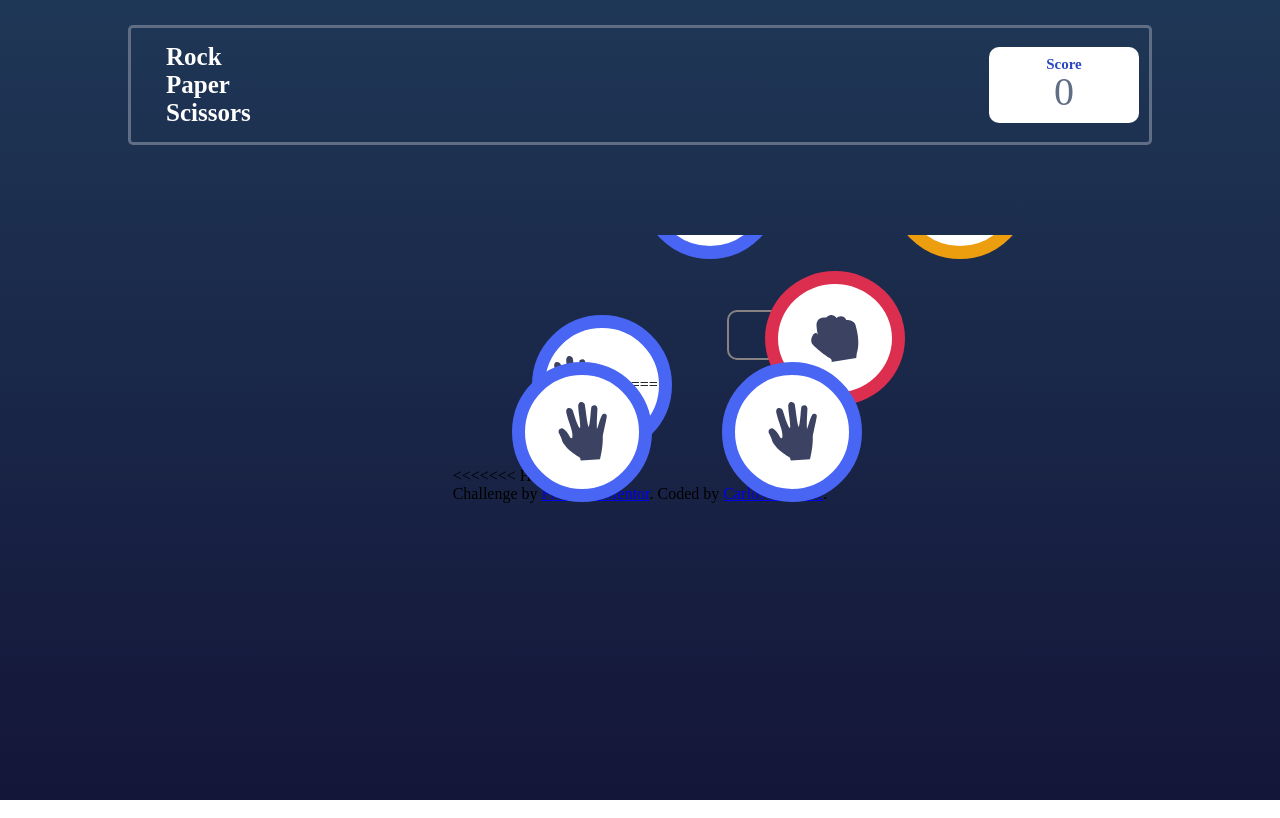
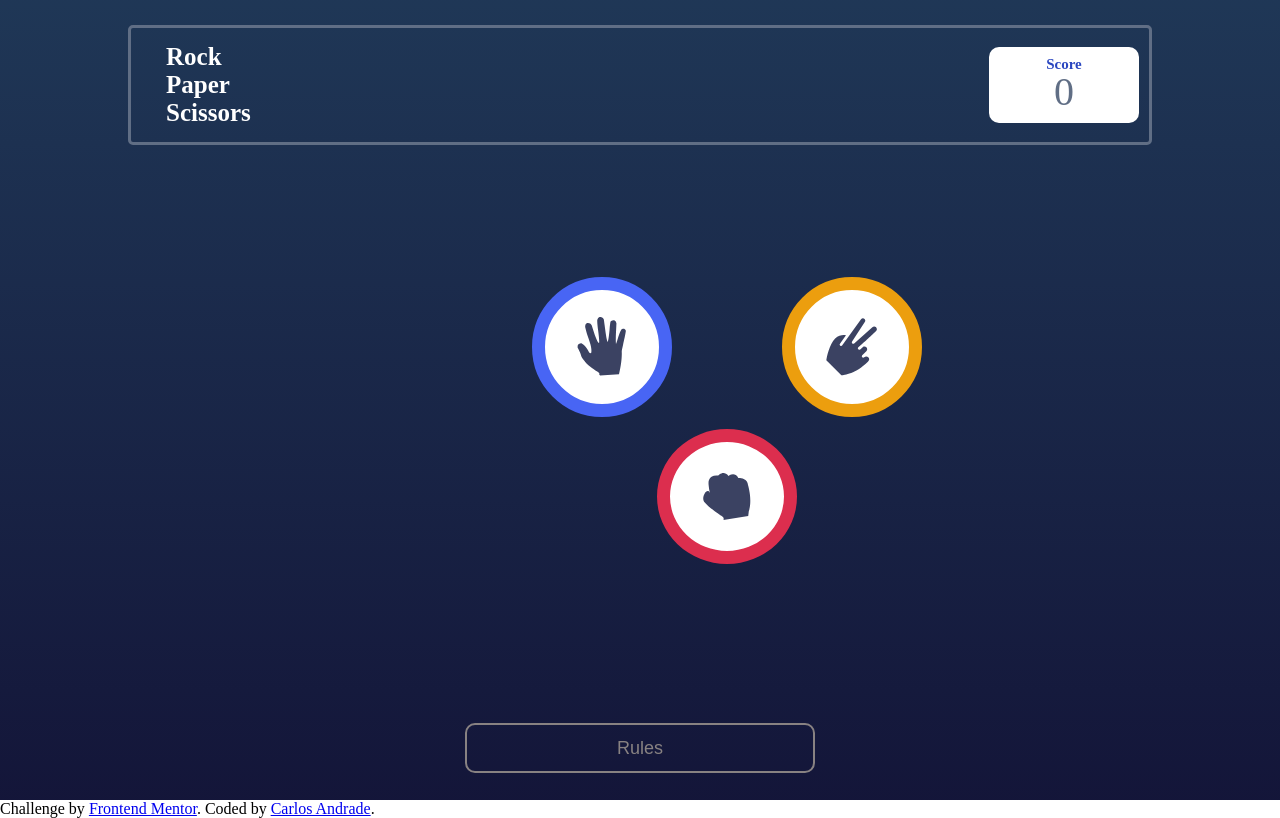
Before and after one commit to Caduzinhok/jo-ken-po, a plain HTML site: page index.html in a window 1280 px wide. Drawn offline with Linux system fonts and the light colour scheme; a web font is replaced by a local one.

Commit message:
first commit

```diff
--- a/css/style.css
+++ b/css/style.css
@@ -163,7 +163,7 @@
 .container .rules{
     width: 35%;
     font-family: sans-serif;
-    max-width: 300px;
+    max-width: 350px;
     font-size: 18px;
     border: 2px solid rgb(136, 130, 130);
     color: rgb(136, 130, 130);
@@ -192,6 +192,14 @@
     .container .game .rock{
         width: 140px;
         height: 140px;
+    }
+    .container .game .game-choices {
+        position: absolute;
+        left: 35%;
+        bottom: 25%;
+    }
+    .container .game .gameplay {
+        left: 100%;
     }
 }
 
--- a/index.html
+++ b/index.html
@@ -35,17 +35,10 @@
       </div>
       <div class="game">
         <div class="choices">
-<<<<<<< HEAD
           <div class="game-choices" id = 'gamechoices'>
             <div class="choice1" id = 'choice1'>
               <div class="paper distance"id = 'paper'>
                 <img src="images/icon-paper.svg" alt="" id = 'paper2'>
-=======
-          <div class="game-choices">
-            <div class="choice1" id="choice1">
-              <div class="paper distance" id="paper">
-                <img src="images/icon-paper.svg" alt="" id="paper2" />
->>>>>>> b227f51a50eb7313394a4ff1870212738956d5fa
               </div>
             </div>
             <div class="choice2" id="choice2">
--- a/js/main.js
+++ b/js/main.js
@@ -25,7 +25,6 @@ var rock3 = `<div class="rock distance bottom" id = 'rock'>
 </div>`;
 document.getElementById('paper').addEventListener('click',forChoice1);
 function forChoice1() {
-    console.log('ok')
     choose1.innerHTML = `${paper3}`;
     choose2.innerHTML = ``;
     const random = house();
@@ -44,7 +43,7 @@ function forChoice2() {
     gameplay.style.left = "25%";
     setTimeout(back,2500);
 }
-document.getElementById('rock2').addEventListener('click',forChoice3);
+document.getElementById('rock').addEventListener('click',forChoice3);
 function forChoice3() {
     choose1.innerHTML = `${rock3}`;
     choose2.innerHTML = ``;
```
Also changed, not shown: 1 other file.
